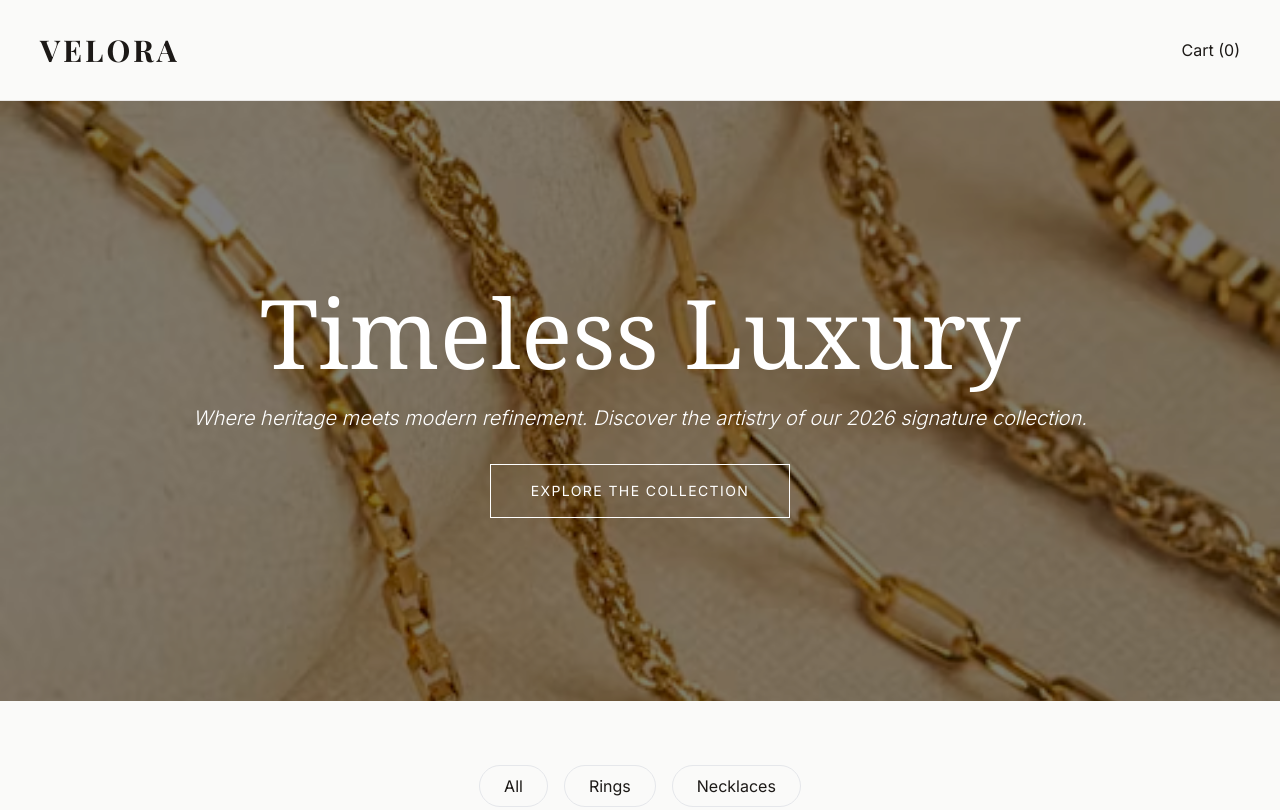
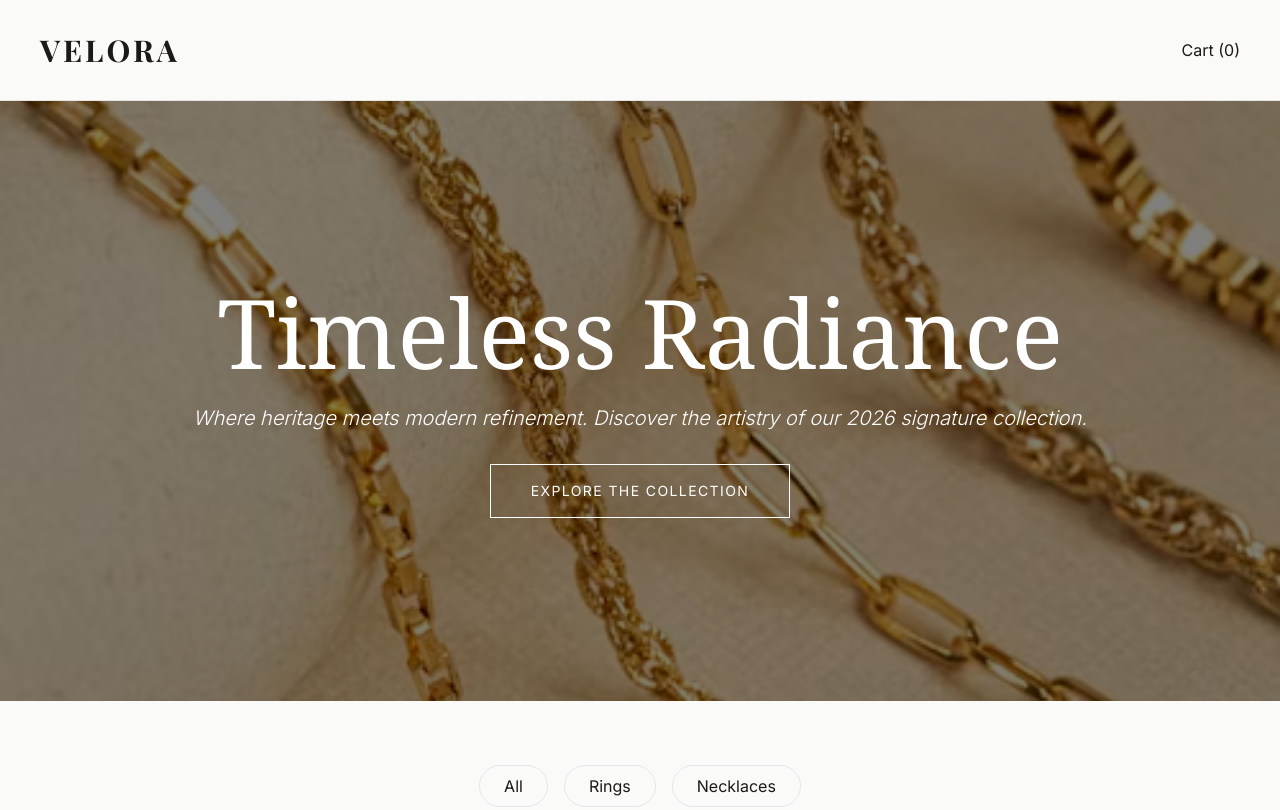
Before and after one commit to fatima-dev23/velora-jewellery-deployment-demo, a plain HTML site: page index.html in a window 1280 px wide. Shown: the top 810 px of the page. Drawn offline with nearby package versions, Linux system fonts and the light colour scheme.

Commit message:
testing: automated workflow

```diff
--- a/index.html
+++ b/index.html
@@ -30,7 +30,7 @@
              alt="Luxury Jewellery Showcase">
 
         <div class="relative text-center text-white p-6 z-10">
-            <h2 class="text-6xl md:text-8xl mb-6 font-serif">Timeless Luxury</h2>
+            <h2 class="text-6xl md:text-8xl mb-6 font-serif">Timeless Radiance</h2>
             <p class="text-xl mb-8 font-light italic">Where heritage meets modern refinement. Discover the artistry of our 2026 signature collection.</p>
             <button onclick="document.getElementById('shop').scrollIntoView({behavior:'smooth'})"
                     class="border border-white px-10 py-4 hover:bg-white hover:text-stone-900 transition uppercase tracking-widest text-sm">
```
